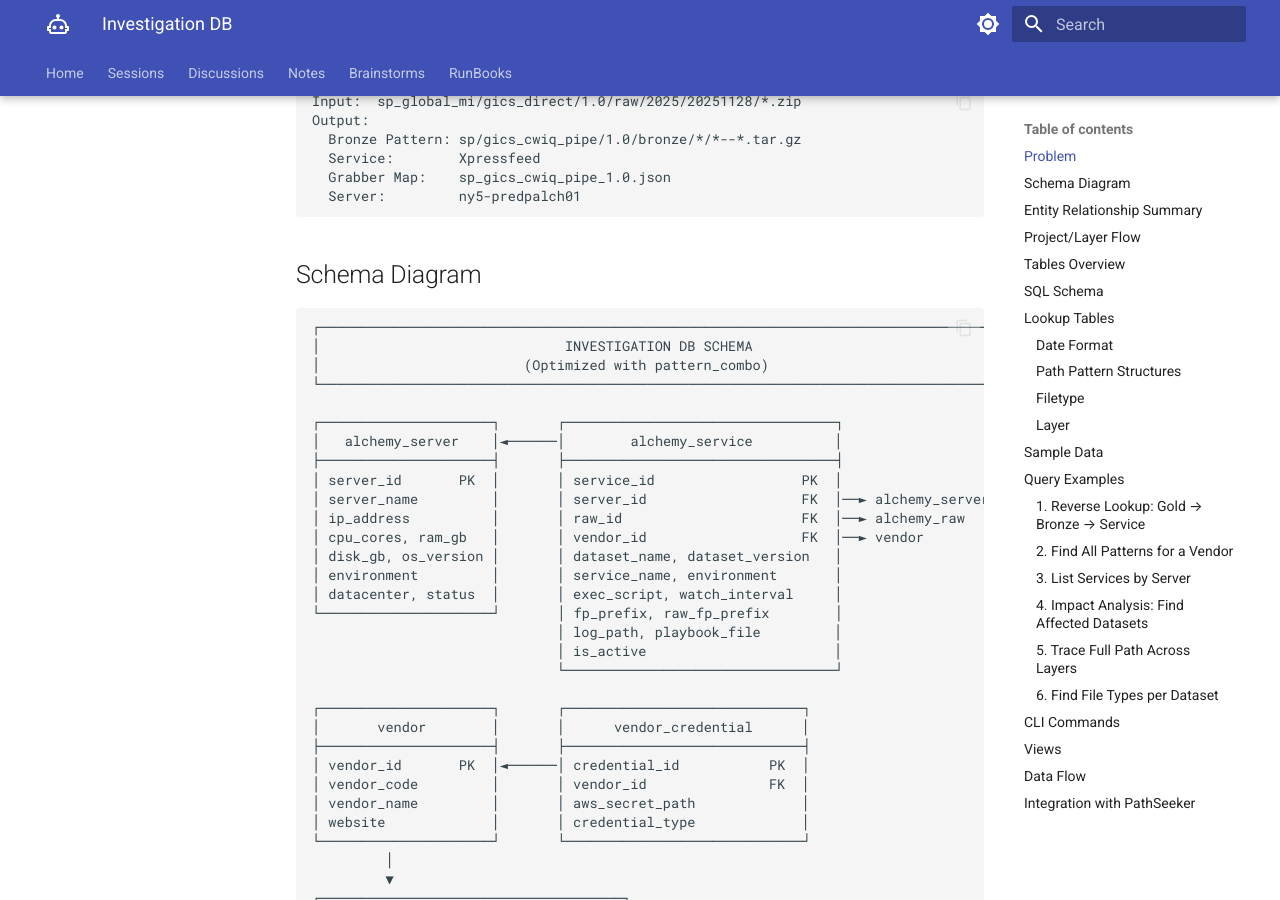
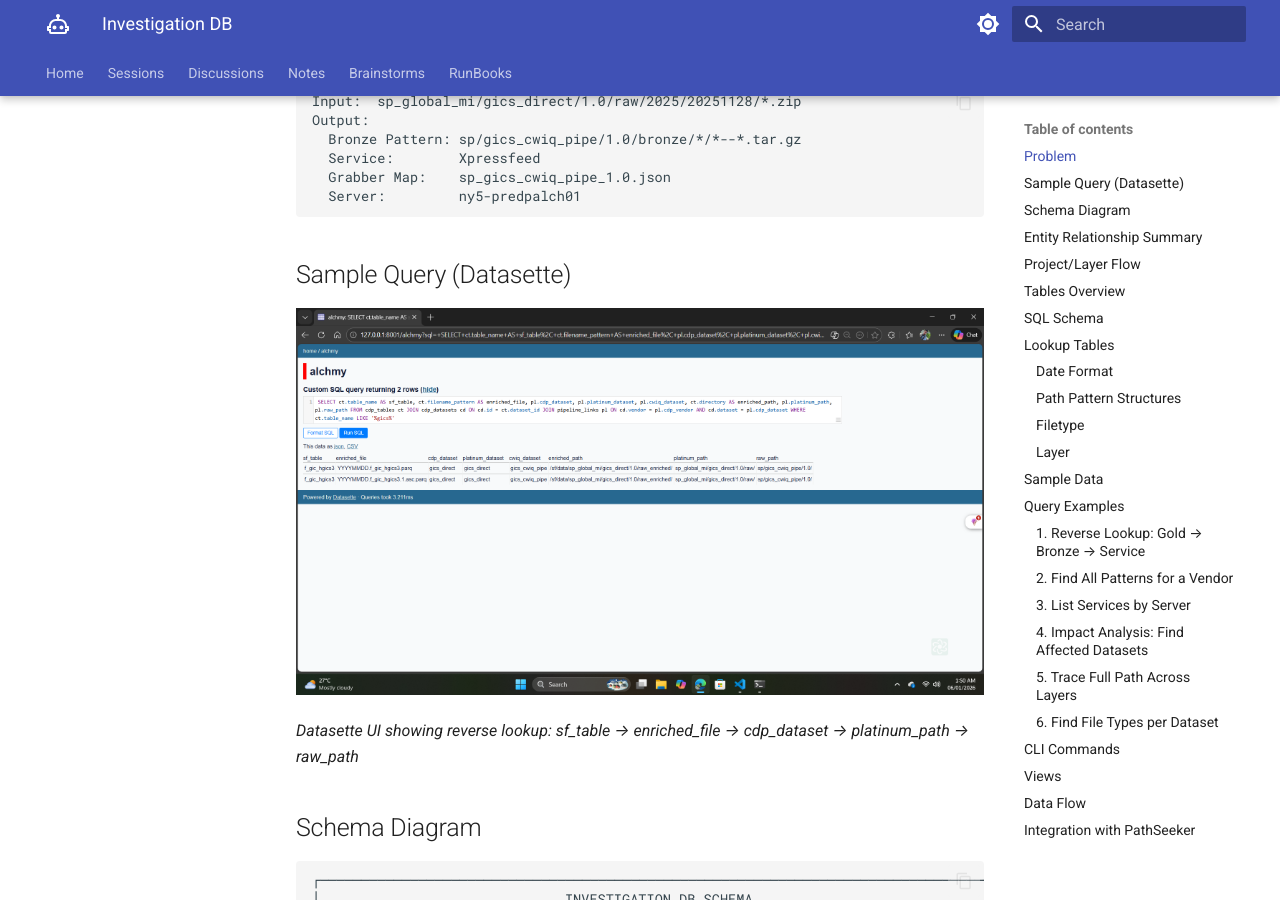
Before and after one commit to ThanuMahee12/AgentContext, an MkDocs documentation site: the page built from docs/Brainstorms/investigation-db.md, in a window 1280 px wide and 900 px high, scrolled down 415 px. Built offline with MkDocs 1.6.1 and Material for MkDocs 9.7.7, drawn with Linux system fonts in a browser that asks for light colours.

Commit message:
docs: add datasette sample to Investigation DB

````diff
--- a/docs/Brainstorms/investigation-db.md
+++ b/docs/Brainstorms/investigation-db.md
@@ -19,6 +19,12 @@ Output:
   Grabber Map:    sp_gics_cwiq_pipe_1.0.json
   Server:         ny5-predpalch01
 ```
+
+## Sample Query (Datasette)
+
+![Investigation DB Query Sample](../assets/images/invdb-datasette-sample.png)
+
+*Datasette UI showing reverse lookup: sf_table → enriched_file → cdp_dataset → platinum_path → raw_path*
 
 ## Schema Diagram
 
````
